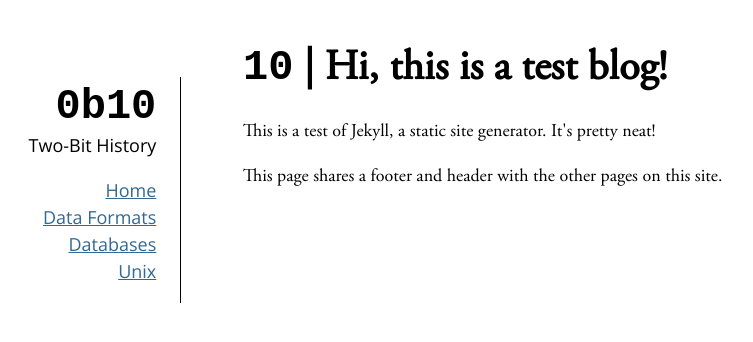
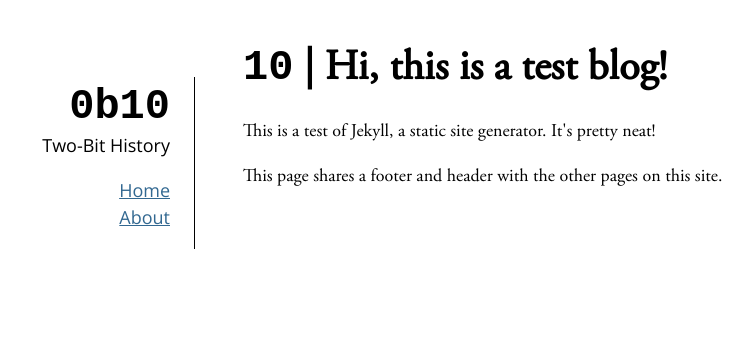
Before and after one commit to sinclairtarget/sinclairtarget.github.io, a Jekyll site: the page built from index.html, in a window 1280 px wide. Shown: the top 342 px of the page, without its empty margins (107-860 px from the left). Built offline with Jekyll 4.4.1, drawn with Linux system fonts in a browser that asks for light colours.

Commit message:
Better header styling.

```diff
--- a/_layouts/default.html
+++ b/_layouts/default.html
@@ -18,13 +18,7 @@
               <a href="#">Home</a>
             </li>
             <li>
-              <a href="#">Data Formats</a>
-            </li>
-            <li>
-              <a href="#">Databases</a>
-            </li>
-            <li>
-              <a href="#">Unix</a>
+              <a href="#">About</a>
             </li>
           </ul>
         </nav>
--- a/_sass/_layout.scss
+++ b/_sass/_layout.scss
@@ -23,16 +23,21 @@ main {
 
 header {
     text-align: right;
+    white-space: nowrap;
 
     h1 {
         line-height: 1;
         margin: 0.1em 0;
     }
 
+    ul {
+        padding: 0;
+    }
+
     padding-right: 24px;
 
     position: absolute;
-    left: -240px;
+    right: calc(100% + 48px);
     top: 40px;
 }
 
```
